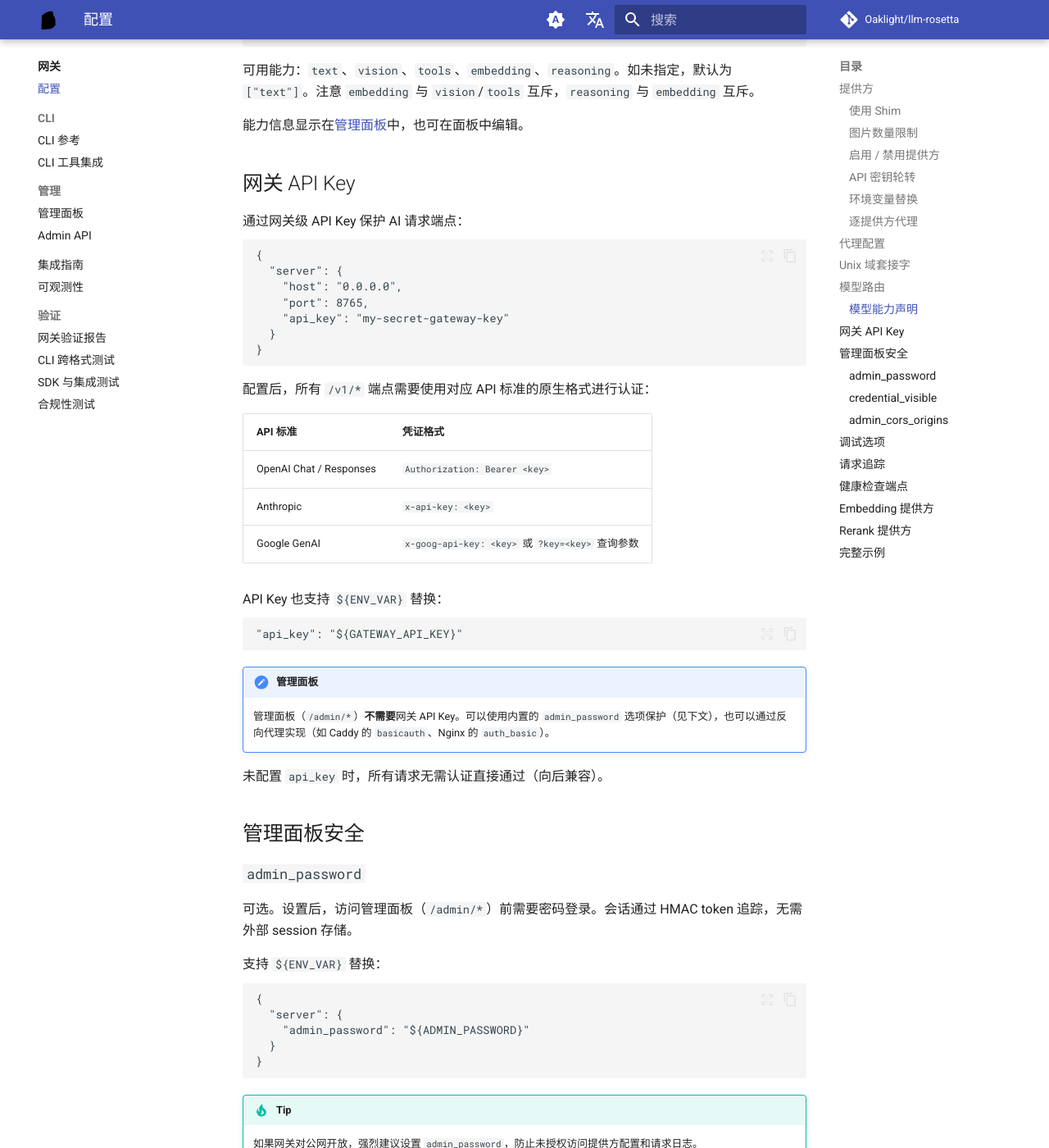
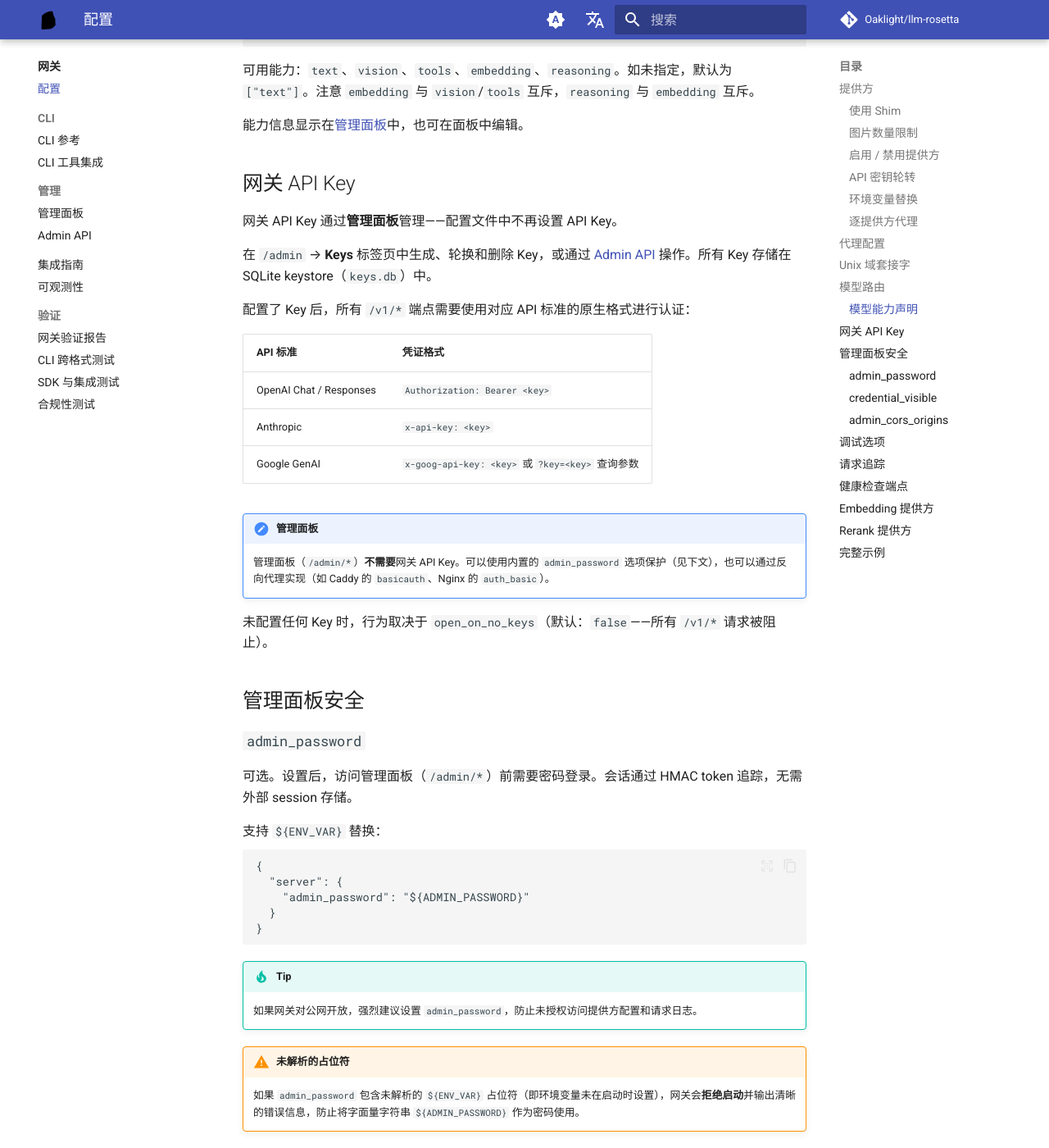
Before and after one commit to Oaklight/llm-rosetta, an MkDocs documentation site: the page built from docs/gateway/configuration.md, in a window 1280 px wide and 1400 px high, scrolled down 4276 px. Shown: the whole window at 82% size. Built offline with MkDocs 1.6.1 and Material for MkDocs 9.7.7, drawn with Linux system fonts in a browser that asks for light colours; comment, search, counter and statistics services are not loaded.

Commit message:
docs: update gateway auth docs — API keys are now admin-panel-only, update ToolOps scope

````diff
--- a/docs/gateway/configuration.md
+++ b/docs/gateway/configuration.md
@@ -192,19 +192,13 @@ llm-rosetta-gateway --socket /run/user/$(id -u)/rosetta.sock
 
 ## 网关 API Key
 
-通过网关级 API Key 保护 AI 请求端点：
+网关 API Key 通过**管理面板**管理——配置文件中不再设置 API Key。
 
-```jsonc
-{
-  "server": {
-    "host": "0.0.0.0",
-    "port": 8765,
-    "api_key": "my-secret-gateway-key"
-  }
-}
-```
+在 `/admin` → **Keys** 标签页中生成、轮换和删除 Key，或通过
+[Admin API](../api/admin.md#api-keys) 操作。所有 Key 存储在 SQLite
+keystore（`keys.db`）中。
 
-配置后，所有 `/v1/*` 端点需要使用对应 API 标准的原生格式进行认证：
+配置了 Key 后，所有 `/v1/*` 端点需要使用对应 API 标准的原生格式进行认证：
 
 | API 标准 | 凭证格式 |
 |---------|---------|
@@ -212,16 +206,10 @@ llm-rosetta-gateway --socket /run/user/$(id -u)/rosetta.sock
 | Anthropic | `x-api-key: <key>` |
 | Google GenAI | `x-goog-api-key: <key>` 或 `?key=<key>` 查询参数 |
 
-API Key 也支持 `${ENV_VAR}` 替换：
-
-```jsonc
-"api_key": "${GATEWAY_API_KEY}"
-```
-
 !!! note "管理面板"
     管理面板（`/admin/*`）**不需要**网关 API Key。可以使用内置的 `admin_password` 选项保护（见下文），也可以通过反向代理实现（如 Caddy 的 `basicauth`、Nginx 的 `auth_basic`）。
 
-未配置 `api_key` 时，所有请求无需认证直接通过（向后兼容）。
+未配置任何 Key 时，行为取决于 `open_on_no_keys`（默认：`false`——所有 `/v1/*` 请求被阻止）。
 
 ## 管理面板安全
 
````
Also changed, not shown: docs/api/admin.md (+1 -3 lines), docs/gateway/admin-panel.md (+1 -1 lines), docs/gateway/index.md (+4 -6 lines), docs/guide/concepts.md (+1 -1 lines).
